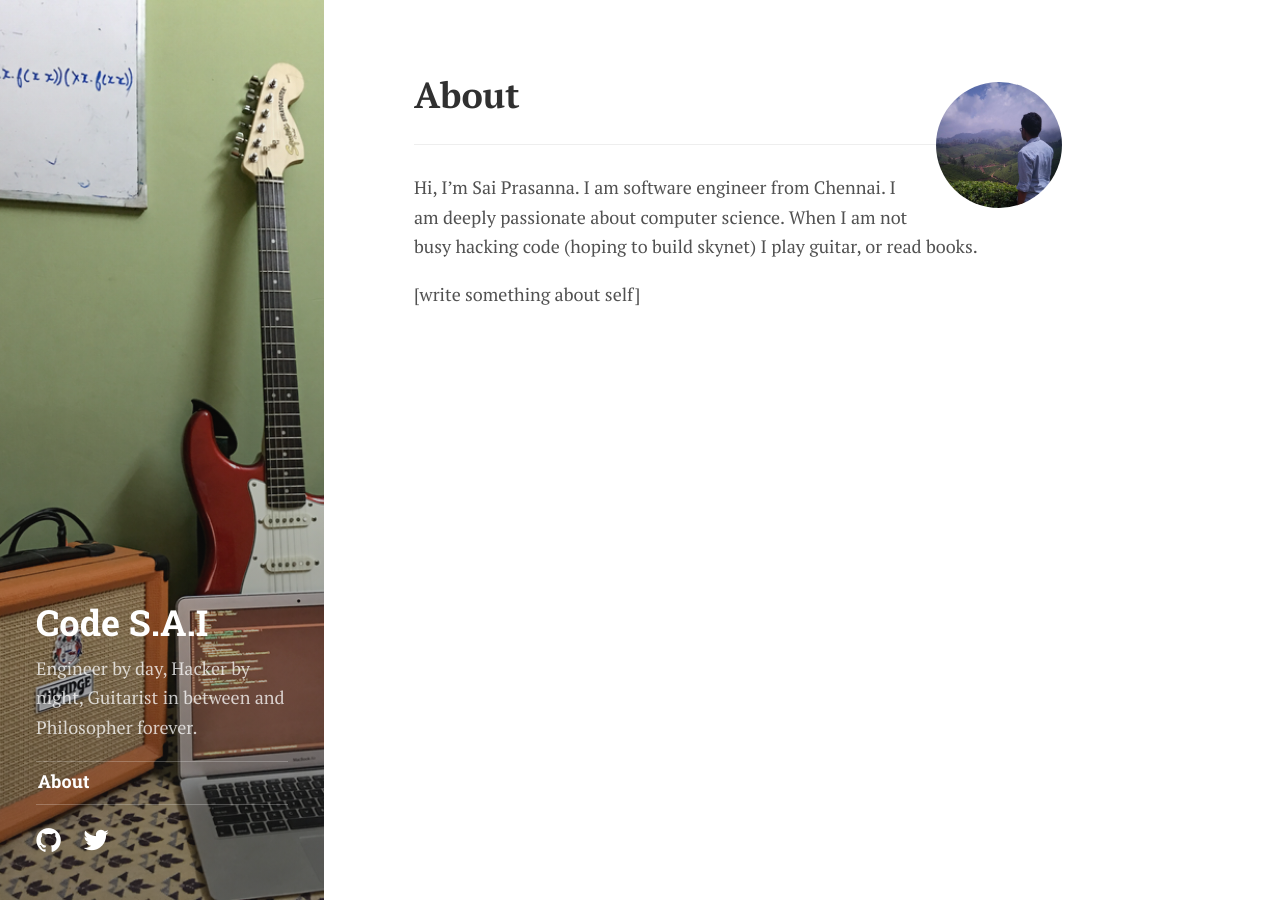
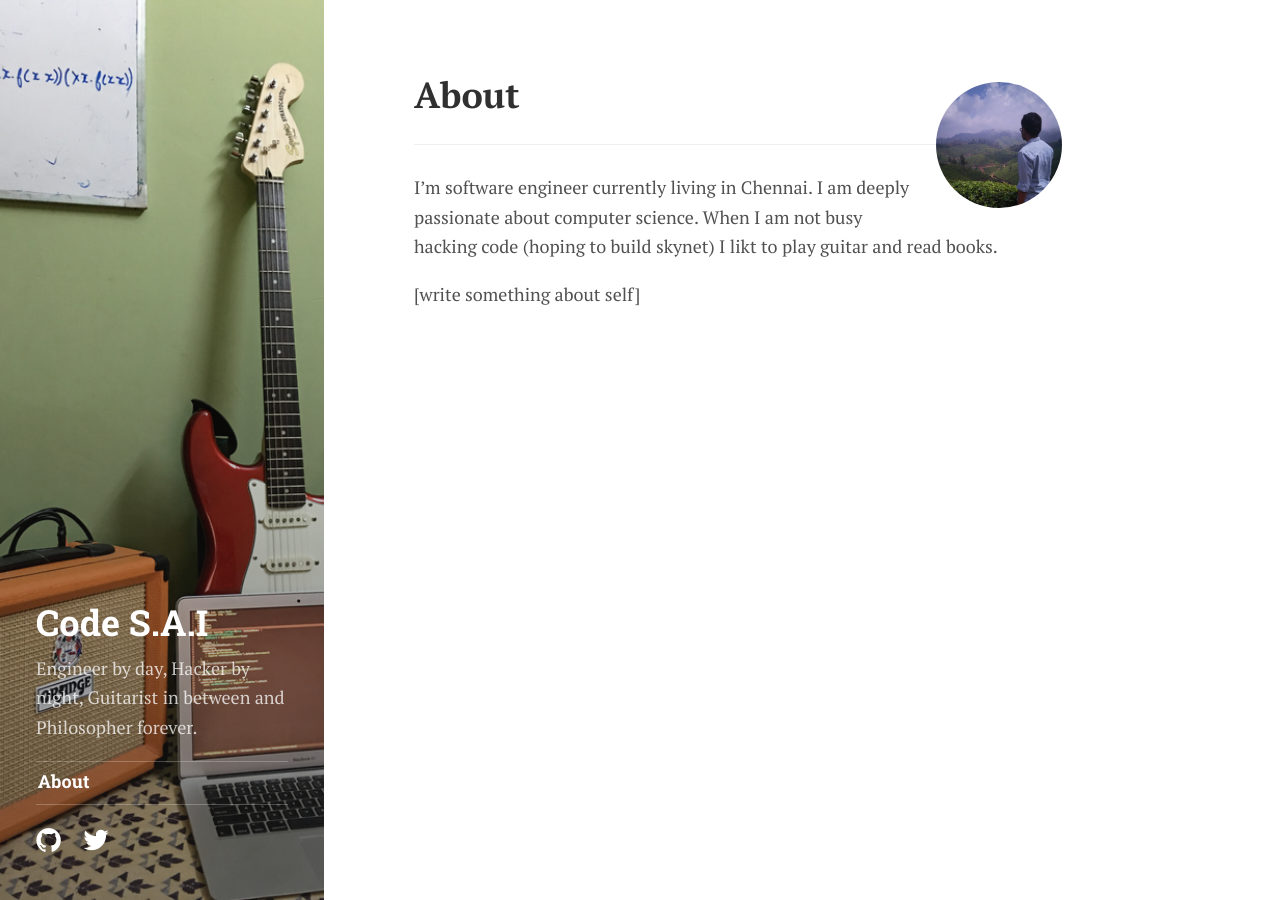
Before and after one commit to sai-prasanna/sai-prasanna.github.io, a Jekyll site: the page built from about.md, in a window 1280 px wide. Built offline with Jekyll 4.4.1, drawn with Linux system fonts in a browser that asks for light colours; some web fonts are replaced.

Commit message:
Update _config.yml

```diff
--- a/_config.yml
+++ b/_config.yml
@@ -35,8 +35,8 @@ author:
 
   # Markdown enabled, can use multiple paragraphs (enabled by `|`)
   about:          |
-    Hi, I'm Sai Prasanna. I am software engineer from Chennai. I am deeply passionate about computer science. When I am not busy hacking
-    code  (hoping to build skynet) I play guitar, or read books.
+    I'm software engineer currently living in Chennai. I am deeply passionate about computer science. When I am not busy hacking
+    code  (hoping to build skynet) I likt to play guitar and read books.
 
 
 kramdown:
```
